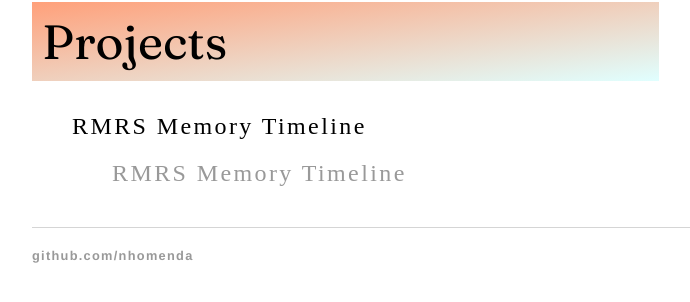
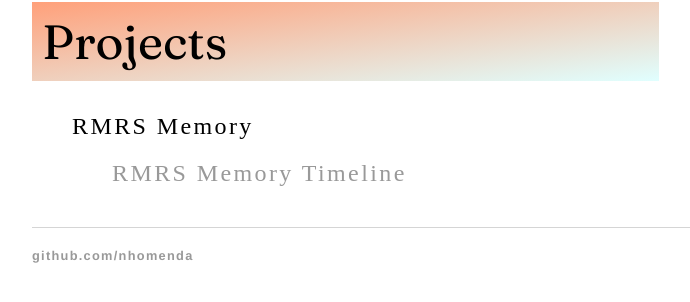
Before and after one commit to nhomenda/nhomenda.github.io, a Jekyll site: the page built from projects/index.html, in a window 1280 px wide. Shown: the part 116-418 px from the top of the page, without its empty margins (160-850 px from the left). Built offline with Jekyll 4.4.1, drawn with Linux system fonts in a browser that asks for light colours.

Commit message:
Update index.html

```diff
--- a/projects/index.html
+++ b/projects/index.html
@@ -5,7 +5,7 @@ title: Projects
 
 <h1>{{ page.title }}</h1>
 	<ul class="posts">
-      <li>RMRS Memory Timeline
+      <li>RMRS Memory
 	<ul>
 	  <li><a href="/projects/rmrs.html" title="RMRS Memory Timeline">RMRS Memory Timeline</a></li>
 	</ul>
```
